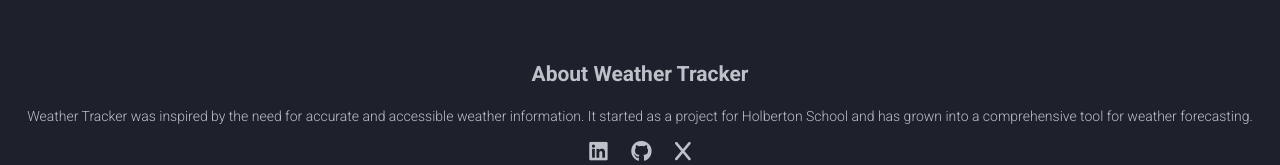
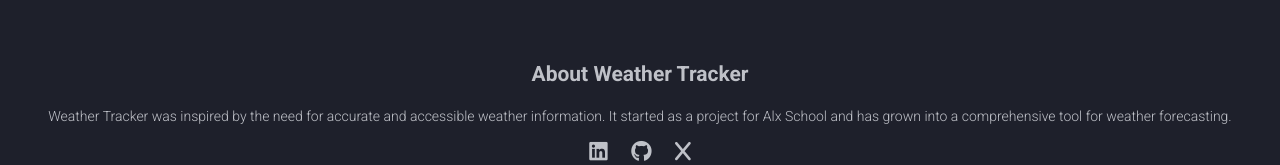
Before and after one commit to Razig17/Weather_Tracker, a Flask app: page / in a window 1280 px wide. Shown: the part 1713-1878 px from the top of the page. Run offline with Flask 2, Linux system fonts and the light colour scheme.

Commit message:
updating the landing page

```diff
--- a/templates/index1.html
+++ b/templates/index1.html
@@ -77,7 +77,7 @@
         <div class="about" id="about">
             <h2>About Weather Tracker</h2>
             <p>Weather Tracker was inspired by the need for accurate and accessible weather information. It started as a
-                project for Holberton School and has grown into a comprehensive tool for weather forecasting.</p>
+                project for Alx School and has grown into a comprehensive tool for weather forecasting.</p>
             <div class="icons">
                 <a href="https://www.linkedin.com/in/abdelrazig-sharif/" target="_blank"><i
                         class="fab fa-linkedin"></i></a>
```
